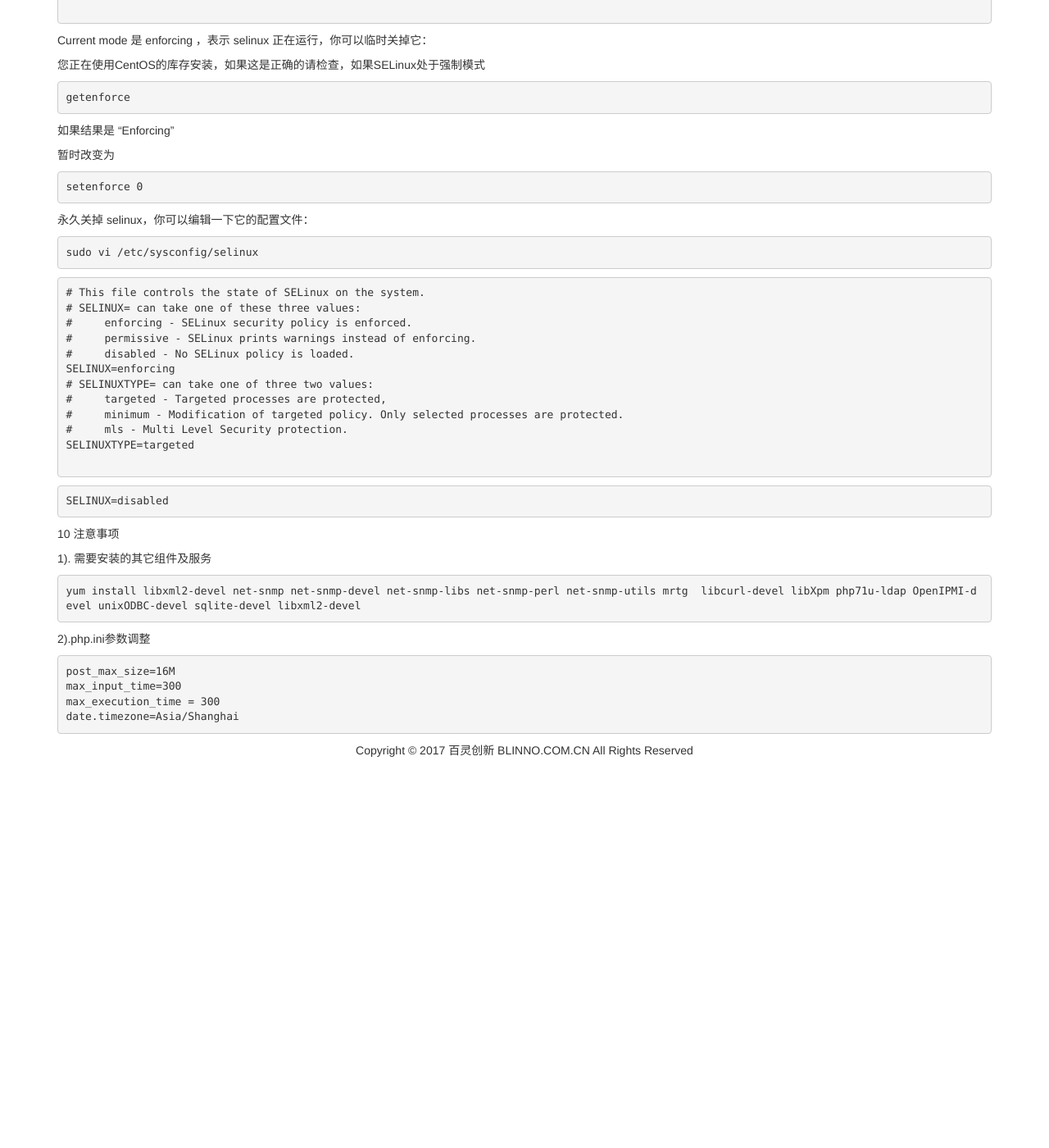
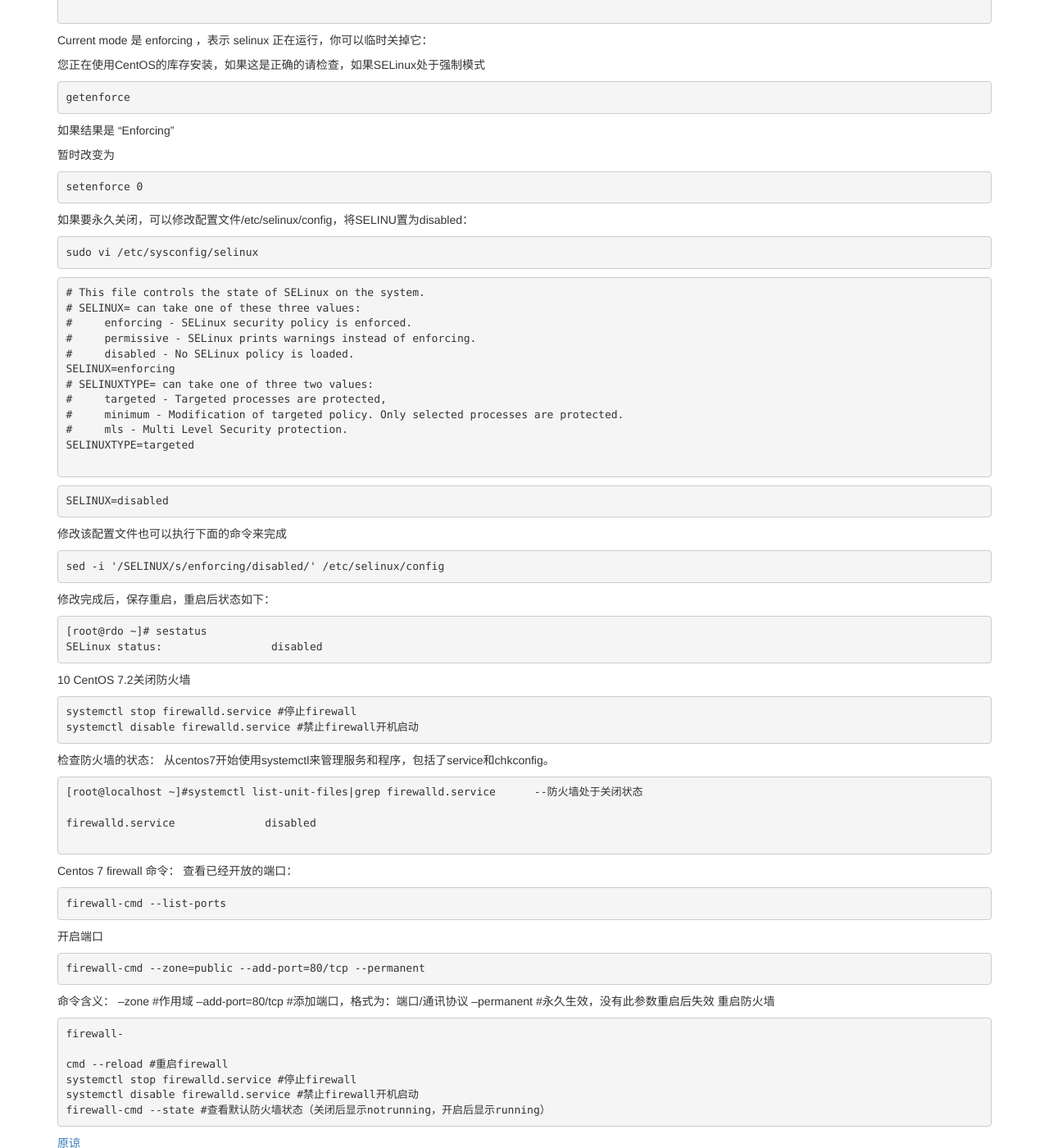
Before and after one commit to mxj333/blinno, a Jekyll site: the page built from _posts/linux/2017-05-16-centos7.2_install_lamp_for_zabbix.md, in a window 1280 px wide and 1400 px high, scrolled down 2959 px. Shown: the whole window at 82% size. Built offline with Jekyll 4.4.1, drawn with Linux system fonts in a browser that asks for light colours; before the commit the page ends 3894 px from its top, so only the background shows below that.

Commit message:
Update 2017-05-16-centos7.2_install_lamp_for_zabbix.md
CentOS 7默认使用的是firewall作为防火墙

````diff
--- a/_posts/linux/2017-05-16-centos7.2_install_lamp_for_zabbix.md
+++ b/_posts/linux/2017-05-16-centos7.2_install_lamp_for_zabbix.md
@@ -187,8 +187,7 @@
 setenforce 0
 ```
 
-
-永久关掉 selinux，你可以编辑一下它的配置文件：
+如果要永久关闭，可以修改配置文件/etc/selinux/config，将SELINU置为disabled：
 ```
 sudo vi /etc/sysconfig/selinux
 ```
@@ -213,7 +212,59 @@
 SELINUX=disabled
 ```
 
-10 注意事项
+修改该配置文件也可以执行下面的命令来完成
+```
+sed -i '/SELINUX/s/enforcing/disabled/' /etc/selinux/config
+```
+
+修改完成后，保存重启，重启后状态如下：
+```
+[root@rdo ~]# sestatus
+SELinux status:                 disabled
+```
+
+10 CentOS 7.2关闭防火墙
+
+```
+systemctl stop firewalld.service #停止firewall
+systemctl disable firewalld.service #禁止firewall开机启动
+```
+
+检查防火墙的状态：
+从centos7开始使用systemctl来管理服务和程序，包括了service和chkconfig。
+```
+[root@localhost ~]#systemctl list-unit-files|grep firewalld.service      --防火墙处于关闭状态
+
+firewalld.service              disabled
+
+```
+Centos 7 firewall 命令：
+查看已经开放的端口：
+```
+firewall-cmd --list-ports
+```
+
+开启端口
+
+```
+firewall-cmd --zone=public --add-port=80/tcp --permanent
+```
+命令含义：
+–zone #作用域
+–add-port=80/tcp #添加端口，格式为：端口/通讯协议
+–permanent #永久生效，没有此参数重启后失效
+重启防火墙
+```
+firewall-
+
+cmd --reload #重启firewall
+systemctl stop firewalld.service #停止firewall
+systemctl disable firewalld.service #禁止firewall开机启动
+firewall-cmd --state #查看默认防火墙状态（关闭后显示notrunning，开启后显示running）
+```
+[原谅](http://www.jb51.net/article/101576.htm)
+
+11 注意事项
 
 1).	需要安装的其它组件及服务
 ```
````
